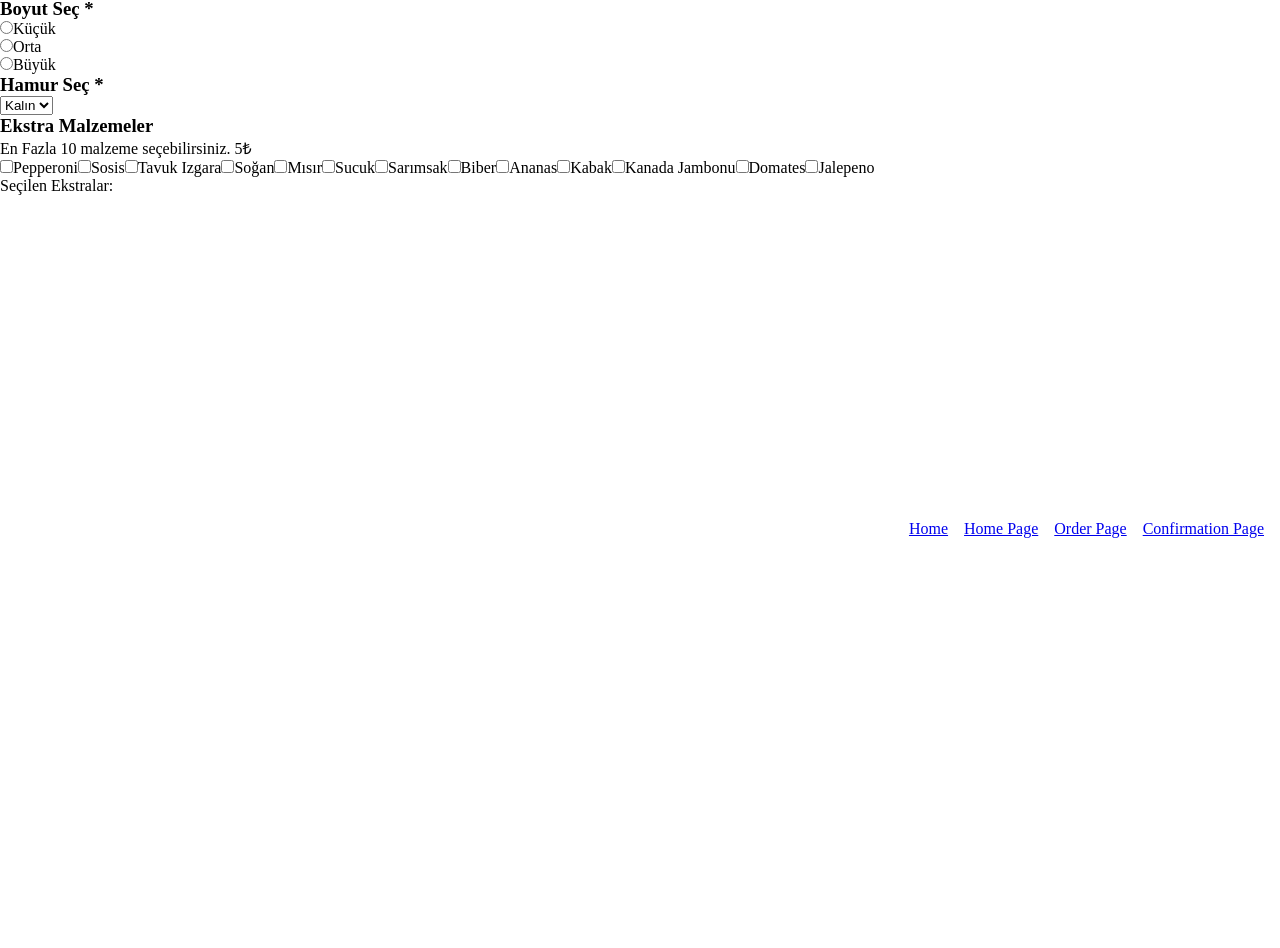
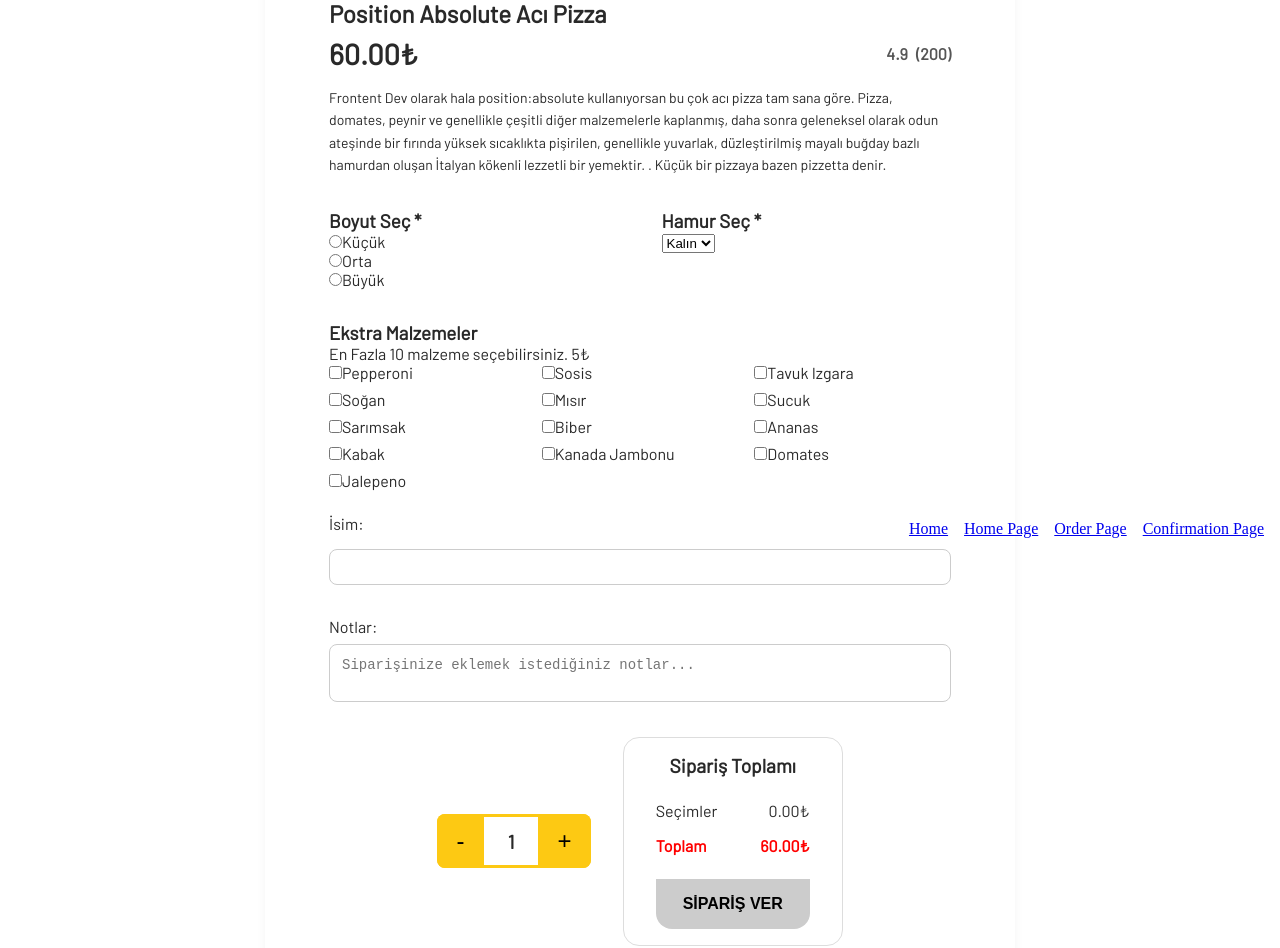
Before and after one commit to DuyguBicer/fsweb-s8-challange-pizza, a React (Vite) app: page /order in a window 1280 px wide. Shown: the part 246-1194 px from the top of the page. Before the commit the page ends 800 px from the top, so only its background shows below. Built offline with nearby package versions, Linux system fonts and the light colour scheme; a web font is replaced by a local one.

Commit message:
OrderPage.jsx completed

```diff
--- a/src/components/ExtraIngredients.jsx
+++ b/src/components/ExtraIngredients.jsx
@@ -1,6 +1,13 @@
 import React from 'react'
+import styled from 'styled-components';
 
 
+
+const IngredientsGrid = styled.div`
+  display: grid;
+  grid-template-columns: repeat(3, 1fr);
+  gap: 0.5rem 1rem;
+`;
 
 
 function ExtraIngredients({ ingredients = [], ekstra=[], onChange }) {
@@ -13,7 +20,7 @@ const handleExtraChange = (e) => {
     let newValues;
 
     if (checked) {
-      if (ekstra.length < 10) {
+      if (ekstra.length <= 10) {
         newValues = [...ekstra, value];
       } else {
          newValues = [...ekstra];
@@ -30,7 +37,9 @@ const handleExtraChange = (e) => {
     <div>
       <h3>Ekstra Malzemeler</h3>
       <p>En Fazla 10 malzeme seçebilirsiniz. 5₺</p>
+
       <form>
+        <IngredientsGrid>
         {ingredients.map((item, i) => (
           <label key={i}>
             <input
@@ -39,13 +48,14 @@ const handleExtraChange = (e) => {
               checked={ekstra.includes(item)}
               onChange={handleExtraChange}
               disabled={
-                !ekstra.includes(item) && ekstra.length >= 10
-              }
+                !ekstra.includes(item) && ekstra.length > 10}
             />
             <span>{item}</span>
           </label>
-        ))}
+      ))}
+      </IngredientsGrid>
       </form>
+
     </div>
 )}
 
--- /dev/null
+++ b/src/components/NameAndNote.jsx
@@ -0,0 +1,92 @@
+
+import React from 'react'
+import styled from 'styled-components';
+import { useState } from 'react';
+
+const WrapperName = styled.div`
+  display: flex;
+  flex-direction: column;
+  gap: 1rem;
+  margin-top: 1.5rem;
+`;
+const NoteWrapper = styled.div`
+  margin-top: 2rem;
+`;
+
+const Label = styled.label`
+  font-weight: 500;
+  font-size: 1rem;
+`;
+
+const Input = styled.input`
+  padding: 0.6rem;
+  border: 1px solid #ccc;
+  border-radius: 0.5rem;
+`;
+
+const TextArea = styled.textarea`
+
+  width: 100%;
+  padding: 0.75rem;
+  font-size: 14px;
+  border-radius: 0.5rem;
+  border: 1px solid #ccc;
+  margin-top: 0.5rem;
+  resize: none;
+`;
+
+
+const Error = styled.p`
+  color: red;
+  font-size: 0.9rem;
+  margin: 0;
+`;
+
+function NameAndNote({ name, setName, note, setNote }) {
+  const [error, setError] = useState();
+
+  const handleNameChange = (e) => {
+    const value = e.target.value;
+    setName(value);
+
+    if (value.length < 3) {
+      setError("İsim en az 3 karakter olmalıdır.");
+    } else {
+      setError("");
+    }
+  }
+
+
+
+    return (
+      <>
+    <WrapperName>
+
+        <Label htmlFor="name">İsim:</Label>
+        <Input
+          type="text"
+          id="name"
+          value={name}
+          onChange={handleNameChange}
+          required
+        />
+        {error && <Error>{error}</Error>}
+    </WrapperName>
+
+      <NoteWrapper>
+
+        <Label htmlFor="note">Notlar:</Label>
+        <TextArea
+          id="note"
+          value={note}
+          onChange={(e) => setNote(e.target.value)}
+          placeholder="Siparişinize eklemek istediğiniz notlar..."
+        />
+
+    </NoteWrapper>
+  </>
+  );
+
+}
+
+export default NameAndNote
--- a/src/components/OrderButton.jsx
+++ /dev/null
@@ -1,9 +0,0 @@
-import React from 'react'
-
-function OrderButton() {
-  return (
-    <div>OrderButton</div>
-  )
-}
-
-export default OrderButton
--- /dev/null
+++ b/src/components/OrderSummary.jsx
@@ -0,0 +1,121 @@
+import React from 'react';
+import styled from 'styled-components';
+
+const Container = styled.div`
+  display: flex;
+  gap: 2rem;
+  align-items: center;
+  justify-content: center;
+  margin-top: 2rem;
+  flex-wrap: wrap;
+`;
+
+const QuantityBox = styled.div`
+  display: flex;
+  align-items: center;
+  background-color: #FDC913;
+  border-radius: 0.5rem;
+  overflow: hidden;
+`;
+
+const QuantityButton = styled.button`
+  padding: 0.8rem 1.2rem;
+  background-color: #FDC913;
+  border: none;
+  font-size: 1.5rem;
+  cursor: pointer;
+`;
+
+const QuantityDisplay = styled.div`
+  background-color: white;
+  padding: 0.8rem 1.5rem;
+  font-weight: bold;
+  font-size: 1.2rem;
+`;
+
+const SummaryCard = styled.div`
+  border: 1px solid #ddd;
+  border-radius: 1rem;
+  padding: 1rem 2rem;
+  min-width: 220px;
+  display: flex;
+  flex-direction: column;
+  align-items: center;
+`;
+
+const SummaryTitle = styled.h4`
+  font-size: 1.2rem;
+  margin-bottom: 1rem;
+`;
+
+const SummaryRow = styled.div`
+  display: flex;
+  justify-content: space-between;
+  width: 100%;
+  margin: 0.5rem 0;
+  font-size: 1rem;
+`;
+
+const TotalRow = styled(SummaryRow)`
+  color: red;
+  font-weight: bold;
+`;
+
+const OrderButton = styled.button`
+  background-color: #FDC913;
+  color: black;
+  font-weight: bold;
+  font-size: 1rem;
+  border: none;
+  border-radius: 0 0 1rem 1rem;
+  width: 100%;
+  padding: 1rem;
+  margin-top: 1rem;
+  cursor: pointer;
+
+  &:hover {
+    background-color: #eab308;
+  }
+
+  &:disabled {
+    background-color: #ccc;
+    cursor: not-allowed;
+  }
+`;
+
+function OrderSummary({ quantity, setQuantity, total, extraPrice, onOrder, isFormValid }) {
+  const handleIncrease = () => {
+    setQuantity((prev) => prev + 1);
+  };
+
+  const handleDecrease = () => {
+    if (quantity > 1) {
+      setQuantity((prev) => prev - 1);
+    }
+  };
+
+  return (
+    <Container>
+      <QuantityBox>
+        <QuantityButton onClick={handleDecrease}>-</QuantityButton>
+        <QuantityDisplay>{quantity}</QuantityDisplay>
+        <QuantityButton onClick={handleIncrease}>+</QuantityButton>
+      </QuantityBox>
+
+      <SummaryCard>
+        <SummaryTitle>Sipariş Toplamı</SummaryTitle>
+        <SummaryRow>
+          <span>Seçimler</span>
+          <span>{extraPrice.toFixed(2)}₺</span>
+        </SummaryRow>
+        <TotalRow>
+          <span>Toplam</span>
+          <span>{total.toFixed(2)}₺</span>
+        </TotalRow>
+        <OrderButton onClick={onOrder} disabled={!isFormValid}>SİPARİŞ VER</OrderButton>
+      </SummaryCard>
+    </Container>
+  );
+}
+
+export default OrderSummary;
--- a/src/components/PizzaDetails.jsx
+++ b/src/components/PizzaDetails.jsx
@@ -1,22 +1,52 @@
 import styled from "styled-components"
 import DoughSelector from "./DoughSelector"
 import ExtraIngredients from "./ExtraIngredients"
-import OrderButton from "./OrderButton"
+import OrderSummary from "./OrderSummary"
 import PizzaSizeSelector from "./PizzaSizeSelector"
-import PriceSummary from "./PriceSummary"
-import QuantityAndNote from "./QuantityAndNote"
+import PriceRatingReviews from "./PriceRatingReviews"
+import NameAndNote from "./NameAndNote";
 import { useState } from "react"
 import pizzas from "../pizzas";
+import axios from "axios"
+
+
+const Wrapper = styled.div`
+  padding: 2rem 4rem;
+  background-color: white;
+  border-radius: 1rem;
+  box-shadow: 0 0 10px rgba(0,0,0,0.05);
+  max-width: 750px;
+  margin: 2rem auto;
+  font-family: 'Barlow', sans-serif;
+  color: #292929;
+  font-size: 16px;
+`;
+
+const SizeDoughRow = styled.div`
+  display: flex;
+
+  gap: 15rem;
+  margin-bottom: 2rem;
+`;
 
 
 function PizzaDetails() {
 
+  const selectedPizza = pizzas[0];
   const [size, setSize] = useState("");
-  const [dough, setDough] = useState([]);
+  const [dough, setDough] = useState(" ");
   const [ekstra, setEkstra] = useState([]);
+  const [name, setName] = useState("");
+  const [note, setNote] = useState("");
+
+  const [quantity, setQuantity] = useState(1);
+  const extraPrice = ekstra.length * 5;
+  const basePrice = selectedPizza.price;
+  const total = (basePrice + extraPrice) * quantity;
+
+        const isFormValid = name.length >= 3 && size && dough;
 
 
-const selectedPizza = pizzas[0];
 
   function handleSizeChange(event) {
     setSize(event.target.value);
@@ -32,25 +62,74 @@ const handleExtrasChange = (selected) => {
     setEkstra(selected);
   };
 
+const handleSubmit = async () => {
+  if (!isFormValid) {
+    alert("Lütfen tüm gerekli alanları doldurun.");
+    return;
+  }
 
+  const orderData = {
+    name,
+    note,
+    size,
+    dough,
+    extras: ekstra,
+    quantity,
+    totalPrice: total,
+  };
+
+ axios.post("https://reqres.in/api/pizza", orderData)
+  .then((response) => {
+    console.log("✅ Sipariş Başarılı:", response.data);
+  })
+  .catch((error) => {
+    console.error("❌ Sipariş Başarısız:", error);
+  });
+
+};
 
 
   return (
-    <div>
-       <h2>{selectedPizza.name}</h2>
+    <Wrapper>
+       <h2 style={{ fontSize: "24px", fontWeight: "bold", marginBottom: "0.5rem" }}>{selectedPizza.name}</h2>
+       <PriceRatingReviews
+        price={selectedPizza.price}
+        rating={selectedPizza.rating}
+        reviews={selectedPizza.reviews}
+       />
+      <p style={{ fontSize: "14px", lineHeight: "1.6", marginBottom: "2rem" }}>
+      {selectedPizza.description}
+      </p>
+      <SizeDoughRow>
       <PizzaSizeSelector
         selectedSize={size} onSizeChange={handleSizeChange}
       />
       <DoughSelector onDoughChange={handleDoughChange}
       />
+      </SizeDoughRow>
        <ExtraIngredients
         ingredients={selectedPizza.ingredients}
         ekstra={ekstra}
         onChange={handleExtrasChange}
       />
-
+      <NameAndNote
+        name={name}
+        setName={setName}
+        note={note}
+        setNote={setNote}
+      />
+      <OrderSummary
+      quantity={quantity}
+      setQuantity={setQuantity}
+      total={total}
+      extraPrice={extraPrice}
+      onOrder={handleSubmit}
+      isFormValid={isFormValid}
+    />
+      <p>Seçilen Boyut: {size}</p>
+      <p>Hamur Tipi: {dough}</p>
       <p>Seçilen Ekstralar: {ekstra.join(", ")}</p>
-    </div>
+    </Wrapper>
   )
 }
 
--- a/src/components/PizzaSizeSelector.jsx
+++ b/src/components/PizzaSizeSelector.jsx
@@ -1,5 +1,4 @@
-import React from 'react'
-import { useState } from 'react';
+
 
 
 function PizzaSizeSelector({ selectedSize, onSizeChange }) {
--- /dev/null
+++ b/src/components/PriceRatingReviews.jsx
@@ -0,0 +1,43 @@
+import React from 'react'
+import styled from 'styled-components';
+
+const Container = styled.div`
+  display: flex;
+  justify-content: space-between;
+  align-items: center;
+  font-weight: bold;
+  font-size: 20px;
+  margin-bottom: 1rem;
+`;
+
+const Price = styled.div`
+  font-size: 1.8rem;
+  font-weight: bold;
+`;
+
+const RatingWrapper = styled.div`
+  display: flex;
+  align-items: center;
+  gap: 0.5rem;
+  font-size: 1rem;
+  color: #555;
+`;
+
+
+function PriceRatingReviews({ price, rating, reviews }) {
+
+
+  return (
+    <Container>
+      <Price>{price.toFixed(2)}₺</Price>
+      <RatingWrapper>
+        <span>{rating}</span>
+        <span>({reviews})</span>
+      </RatingWrapper>
+
+
+    </Container>
+  )
+}
+
+export default PriceRatingReviews
--- a/src/components/PriceSummary.jsx
+++ /dev/null
@@ -1,9 +0,0 @@
-import React from 'react'
-
-function PriceSummary() {
-  return (
-    <div>PriceSummary</div>
-  )
-}
-
-export default PriceSummary
--- a/src/components/QuantityAndNote.jsx
+++ /dev/null
@@ -1,9 +0,0 @@
-import React from 'react'
-
-function QuantityAndNote() {
-  return (
-    <div>QuantityAndNote</div>
-  )
-}
-
-export default QuantityAndNote
--- a/src/pages/Order.jsx
+++ b/src/pages/Order.jsx
@@ -13,11 +13,6 @@ function Order() {
     <header>
      <Header showNav={true} />
     </header>
-    <p> Frontend Dev olarak hâlâ position:absolute kullanıyorsan bu çok acı pizza tam sana göre.
-        Pizza; domates, peynir ve genellikle çeşitli diğer malzemelerle kaplanmış, daha sonra geleneksel
-        olarak odun ateşinde bir fırında yüksek sıcaklıkta pişirilen, genellikle yuvarlak,
-        düzleştirilmiş mayalı buğday bazlı hamurdan oluşan İtalyan kökenli lezzetli bir yemektir...
-        Küçük bir pizzaya benzer.</p>
 
     <form>
       <PizzaDetails/>
```
Also changed, not shown: src/components/ProductHeader.jsx (deleted, +0 -19 lines).
